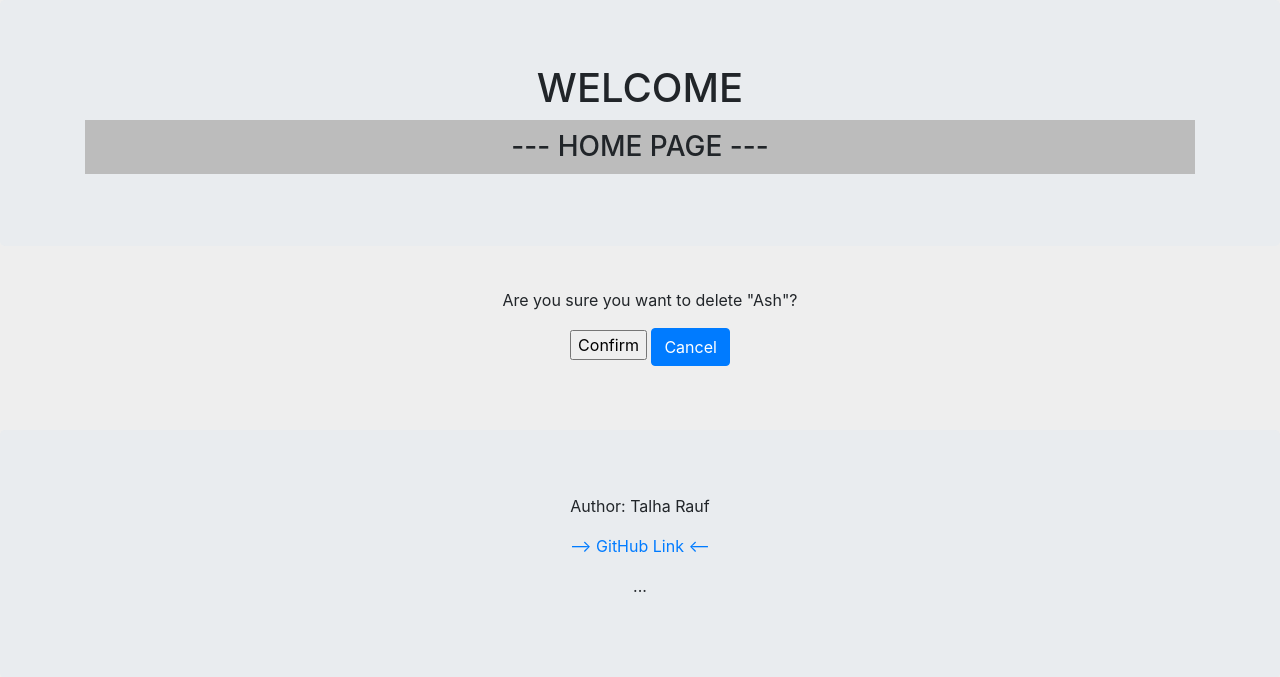
After one commit to Talha-Rauf/inventoryDjango, a Django app: page /27/delete/ in a window 1280 px wide. The commit adds this page. Shown: the top 677 px of the page. Run offline with Django 4.2, Linux system fonts and the light colour scheme; data comes from the database, SQL or seed files in the repository; both versions use the stored data as it was after the commit.

Commit message:
configured delete function

```diff
--- /dev/null
+++ b/myApp/templates/confirm_delete.html
@@ -0,0 +1,26 @@
+{% extends "base.html" %}
+{% block content %}
+
+<div class="jumbotron">
+  <div class="container">
+
+    <h1>WELCOME</h1>
+    <h3>--- HOME PAGE ---</h3>
+
+  </div>
+</div>
+
+  <div class="Container text-center">
+
+    <form method="post">
+        {% csrf_token %}
+
+        <p>Are you sure you want to delete "{{ object }}"?</p>
+        <input type="submit" value="Confirm">
+        <a href="{% url 'myApp:users-inventory' %}"><button type="submit" id="userBtn" class="btn btn-primary">Cancel</button></a><p></p>
+
+    </form>
+
+</div>
+
+{% endblock %}
--- a/myApp/templates/users.html
+++ b/myApp/templates/users.html
@@ -41,7 +41,7 @@
             <td>
               <a href="{% url 'myApp:user-detail' eachUser.pk %}"><button type="submit" id="viewBtn" class="btn btn-primary mr-2">View</button></a>
               <button type="submit" id="editBtn" class="btn btn-primary btn-dark mr-2">Edit</button>
-              <button type="submit" id="deleteBtn" class="btn btn-primary btn-danger">Delete</button>
+              <a href="{% url 'myApp:delete-user' eachUser.pk %}"><button type="submit" id="deleteBtn" class="btn btn-primary btn-danger">Delete</button></a>
             </td>
           </tr>
 
--- a/myApp/urls.py
+++ b/myApp/urls.py
@@ -10,4 +10,5 @@ urlpatterns = [
     path('users/<int:pk>', views.UserDetailedView.as_view(), name='user-detail'),
     # path('users/editUser/<int:pk>', views.EditUserDetail.as_view(), name='edit-user-detail'),
     path('add_user/', views.AddNewUserView.as_view(), name='add-user'),
+    path('<pk>/delete/', views.DeleteUserView.as_view(), name='delete-user'),
 ]
--- a/myApp/views.py
+++ b/myApp/views.py
@@ -1,17 +1,15 @@
 from django.views.generic.base import TemplateView
-from django.views.generic.edit import CreateView
+from django.views.generic.edit import CreateView, DeleteView
 from django.views.generic import DetailView
 from . import forms, models
 
 
 # Create your views here.
 class HomePageView(TemplateView):
-
     template_name = "index.html"
 
 
 class UsersInventoryView(TemplateView):
-
     template_name = "users.html"
 
     def get_context_data(self, **kwargs):
@@ -21,15 +19,19 @@ class UsersInventoryView(TemplateView):
 
 
 class UserDetailedView(DetailView):
-
     model = models.User
     template_name = 'per_user.html'
     context_object_name = 'user'
 
 
 class AddNewUserView(CreateView):
-
     model = models.User
     form_class = forms.NewUser
     template_name = 'addUser.html'
     success_url = '/users/'
+
+
+class DeleteUserView(DeleteView):
+    model = models.User
+    success_url = '/users/'
+    template_name = 'confirm_delete.html'
```
Also changed, not shown: db.sqlite3.
